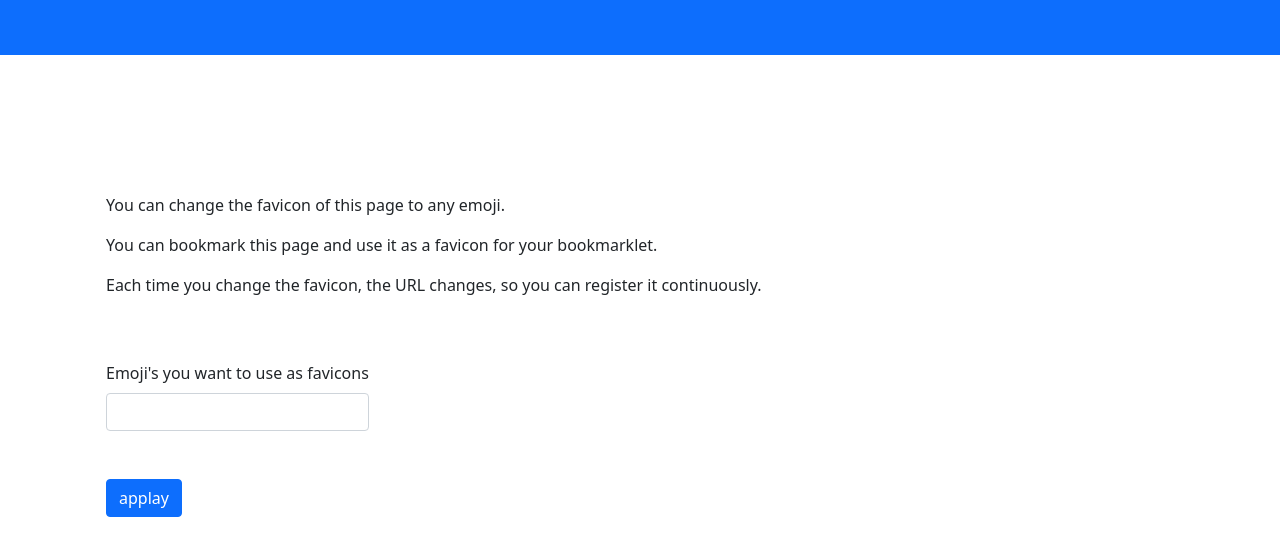
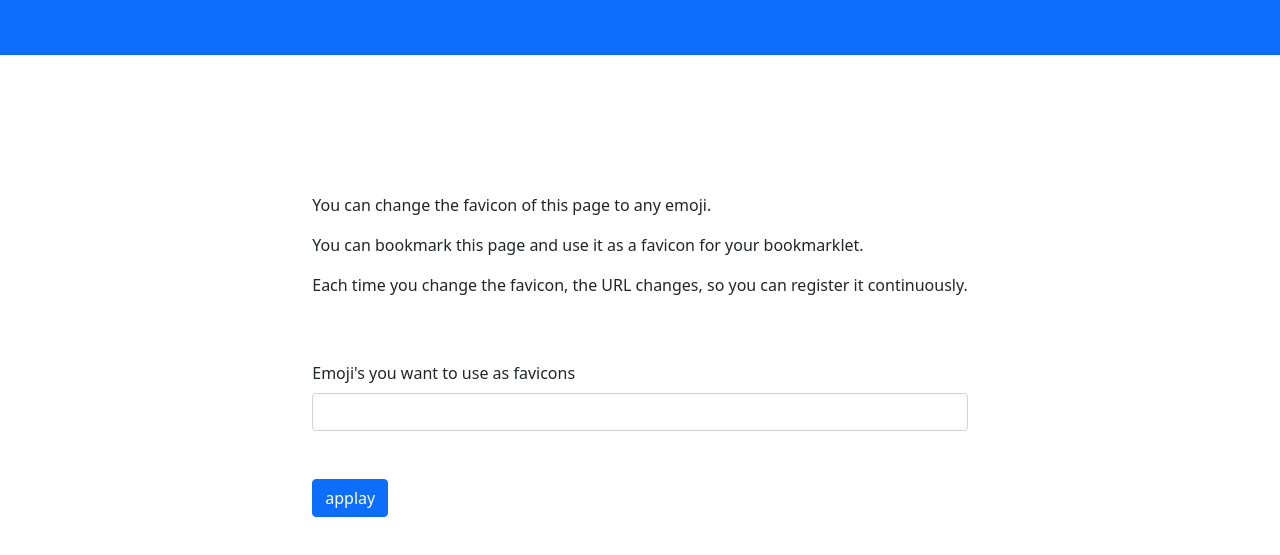
Before and after one commit to hidao80/emoji-favicon-bookmarklet-maker, a plain HTML site: page index.html in a window 1280 px wide. Shown: the part 145-700 px from the top of the page. Drawn offline with nearby package versions, Linux system fonts and the light colour scheme; a script that the page names is missing.

Commit message:
fix: Centered content.

```diff
--- a/index.html
+++ b/index.html
@@ -24,20 +24,20 @@
     </header>
     <main class="jumbotron h-75">
         <div class="container h-100 d-flex align-items-center justify-content-center">
-            <div class="d-block">
-                <div class="row p-4" glot-model="label_usage">
+            <div>
+                <div class="p-4" glot-model="label_usage">
                     <p>You can change the favicon of this page to any emoji.</p>
                     <p>You can bookmark this page and use it as a favicon for your bookmarklet.</p>
                     <p>Each time you change the favicon, the URL changes, so you can register it continuously.</p>
                 </div>
-                <div class="row p-4">
+                <div class="p-4">
                     <div class="col-auto">
                         <label for="emoji" class="form-label" glot-model="label_emoji">Emoji's you want to use as
                             favicons</label>
                         <input type="text" class="form-control" id="emoji">
                     </div>
                 </div>
-                <div class="row p-4">
+                <div class="p-4">
                     <div class="col-auto">
                         <button class="btn btn-primary" glot-model="btn_apply">applay</button>
                     </div>
```
